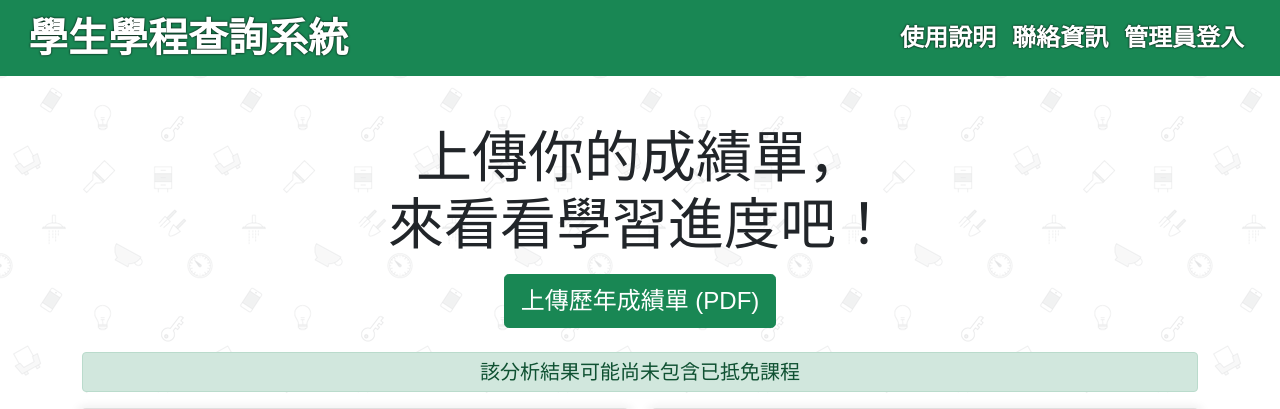
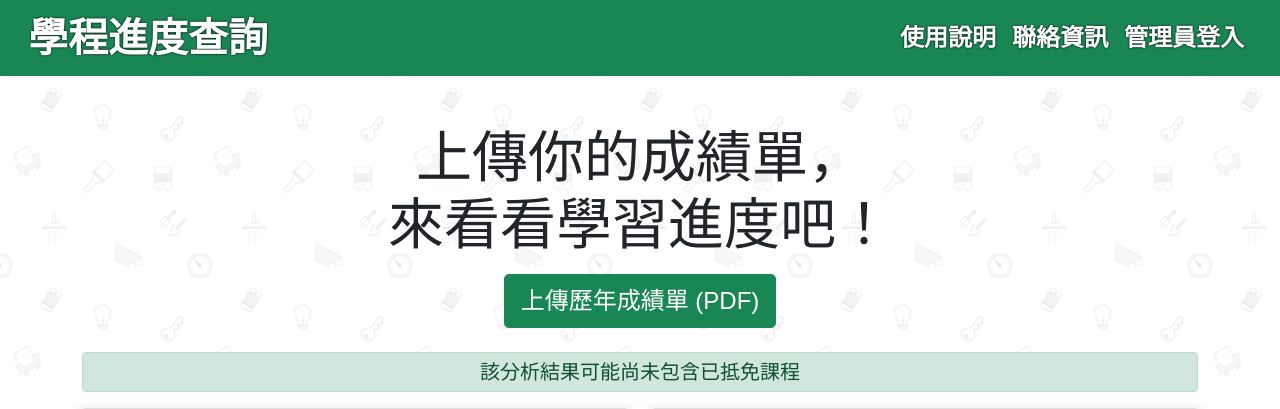
Before and after one commit to YuCheng21/score-analyse, a Flask app: page / in a window 1280 px wide. Shown: the top 409 px of the page. Run offline with Flask 2, Linux system fonts and the light colour scheme; some libraries are stand-ins or nearby versions.

Commit message:
adjust: change website title #20210920003

```diff
--- a/app/templates/base/all.html
+++ b/app/templates/base/all.html
@@ -16,7 +16,7 @@
         <meta name="msapplication-TileColor" content="#4caf50">
         <meta name="theme-color" content="#4caf50">
         <!--  Title  -->
-        <title>{{ title | default('Application') }} | 學生學程查詢系統</title>
+        <title>{{ title | default('Application') }} | 學程進度查詢</title>
         <!--  Bootstrap  -->
         <script src="{{ url_for('static', filename="node_modules/bootstrap/dist/js/bootstrap.bundle.min.js") }}"></script>
         <!--  JQuery  -->
@@ -51,7 +51,7 @@
                 <a href="{{ url_for('root.index') }}"
                    class="navbar-brand fs-1 fw-bold py-0 ds-100 hv-scale hv-color-text">
                     <span class="iconify-inline" data-icon="fa-solid:school"></span>
-                    <span>學生學程查詢系統</span>
+                    <span>學程進度查詢</span>
                 </a>
                 <button class="navbar-toggler" type="button" data-bs-toggle="collapse" data-bs-target="#navbarToggler">
                     <span class="navbar-toggler-icon"></span>
```
